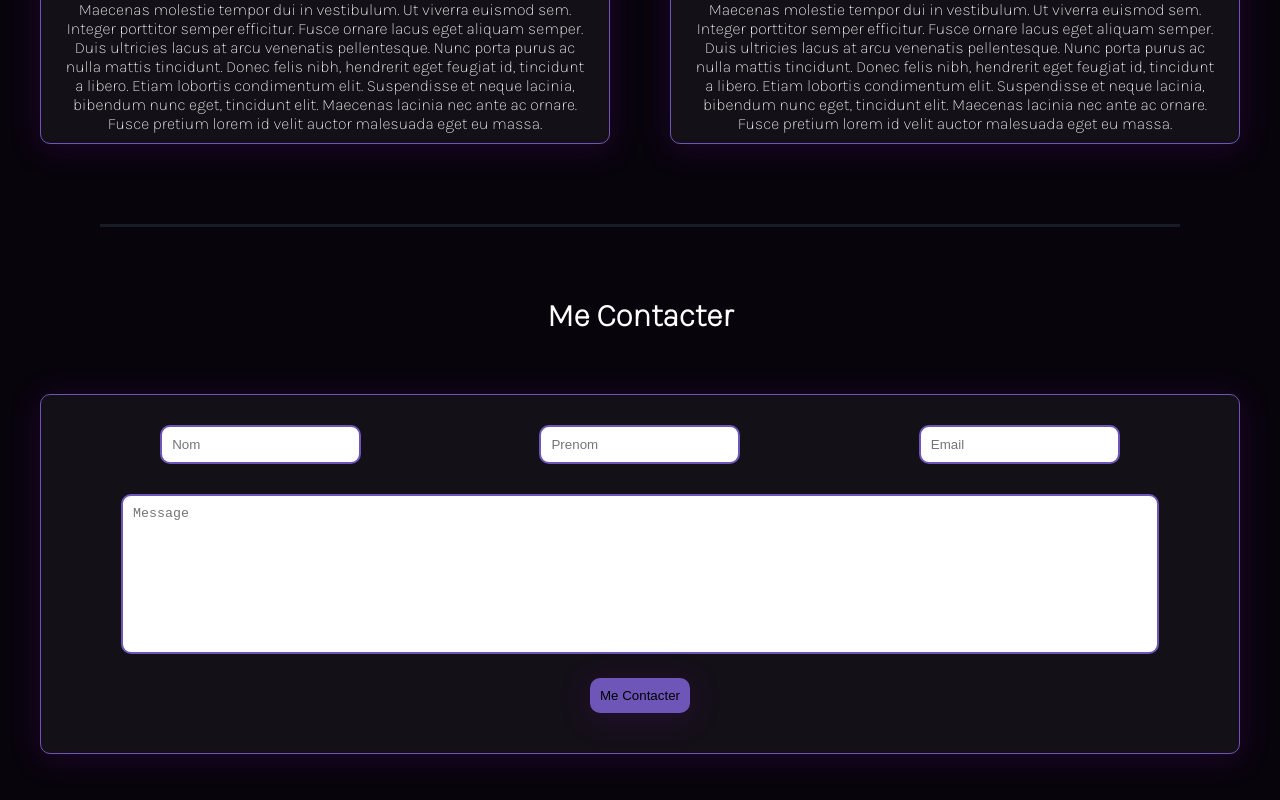
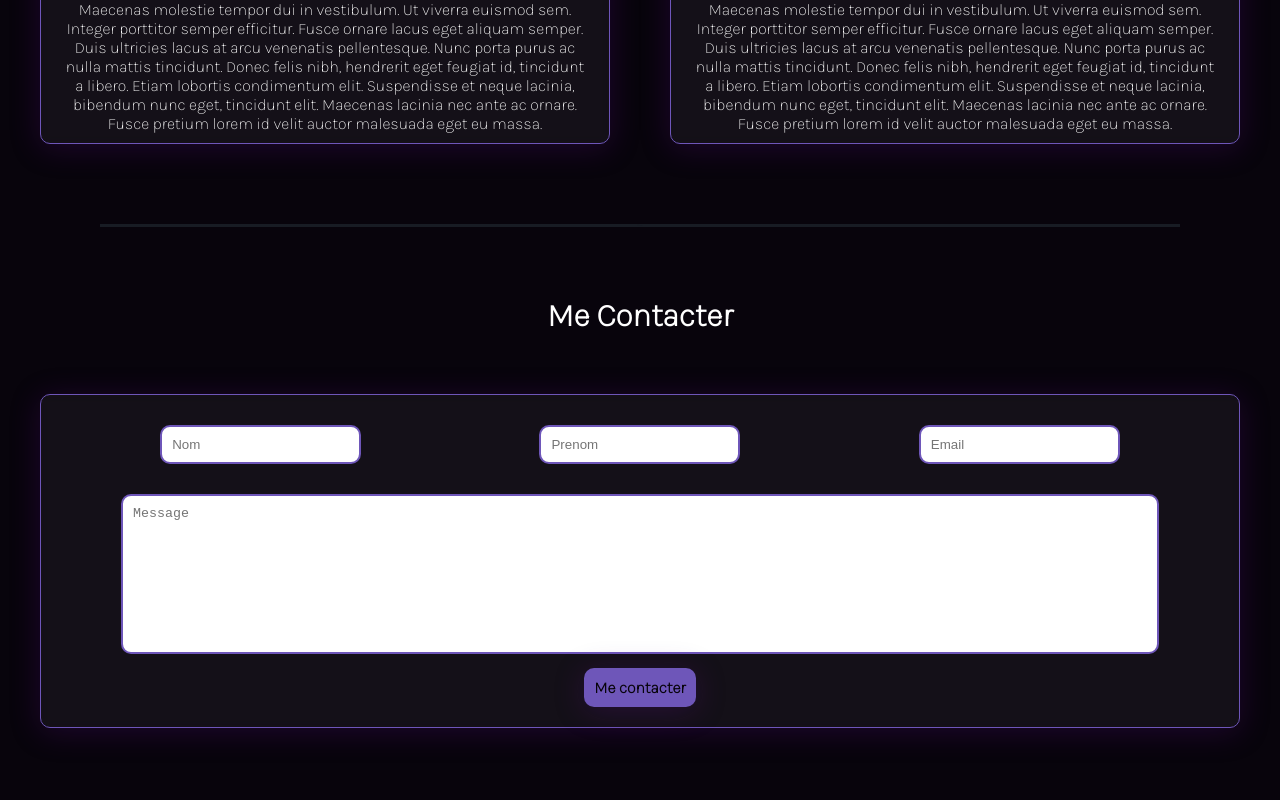
Before and after one commit to Teccybeck/Portfolio_Nicolas_Franceschini, a plain HTML site: page index.html in a window 1280 px wide. Shown: the part 2100-2900 px from the top of the page. Drawn offline with nearby package versions, Linux system fonts and the light colour scheme.

Commit message:
Add files via upload

```diff
--- a/CSS/Style.css
+++ b/CSS/Style.css
@@ -204,20 +204,23 @@ a {
     resize: none;
     width: 100%;
     height: 160px;
-    margin: 10px 0;
+    margin: 10px 0 20px;
 }
 
 #Contacter {
-    box-shadow: 0 4px 30px rgba(82, 13, 122, 0.3);
     background-color: #6E56B9;
+    margin: 0 100px;
+    color: #08040c;
     padding: 10px 10px;
-    border: 0px solid #fff;
-    margin: 10px 0;
+    font-weight: 1000;
+    border-radius: 10px;
     cursor: pointer;
     transition: all 0.2s;
+    box-shadow: 0 4px 30px rgba(82, 13, 122, 0.3);
 }
 
 #Contacter:hover {
     color: #fff;
-    transform: scale(1.2);
+    font-size: 18px;
+    border: 1px solid #fff;
 }
--- a/index.html
+++ b/index.html
@@ -90,7 +90,7 @@
                         <div id = "mail"><input type= "text" placeholder="Email" name = "mail"></div>
                     </div>
                     <div id = "message"><textarea placeholder="Message" name = "message"></textarea></div>
-                    <input type = "button" id = "Contacter" value = "Me Contacter">
+                    <a id = "Contacter" href = "mailto:Nicolas.franceschini0312@gmail.com">Me contacter</a>
                 </div>
 
             </div>
```
Also changed, not shown: 1 other file.
